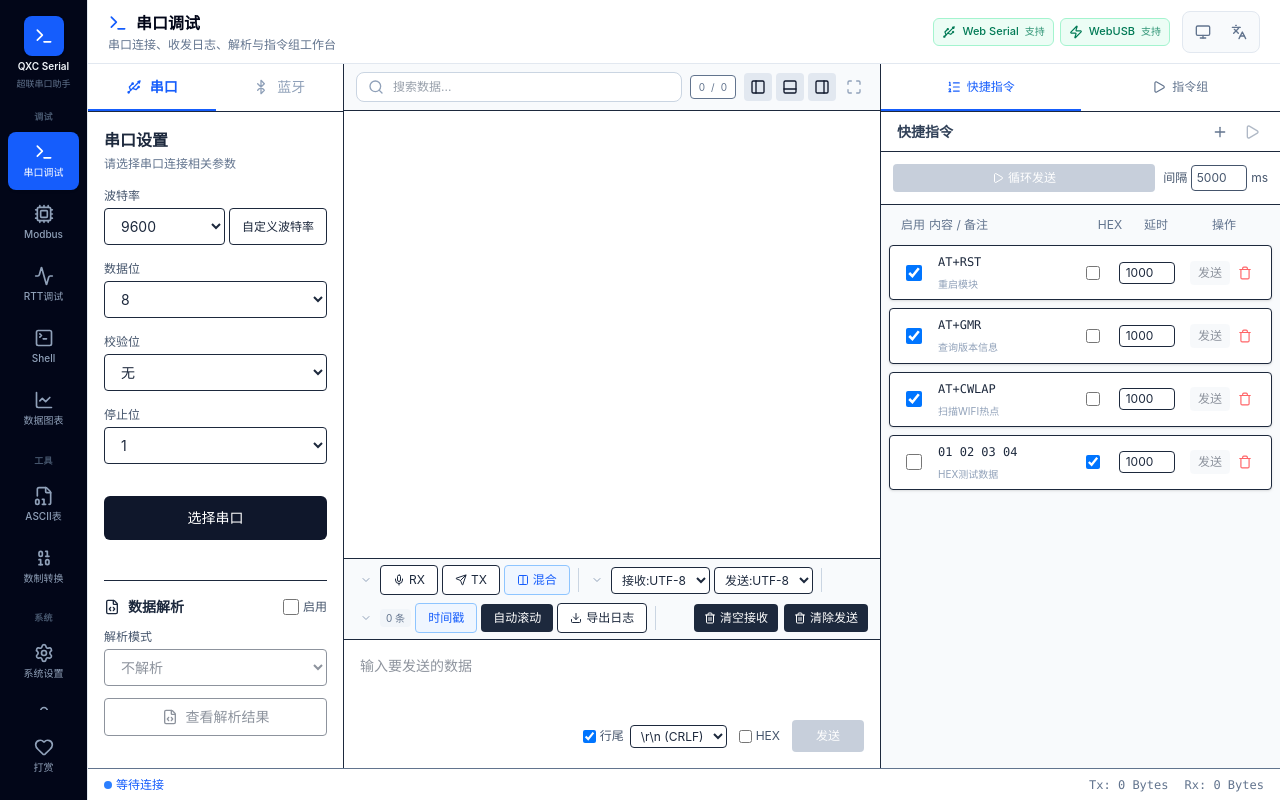
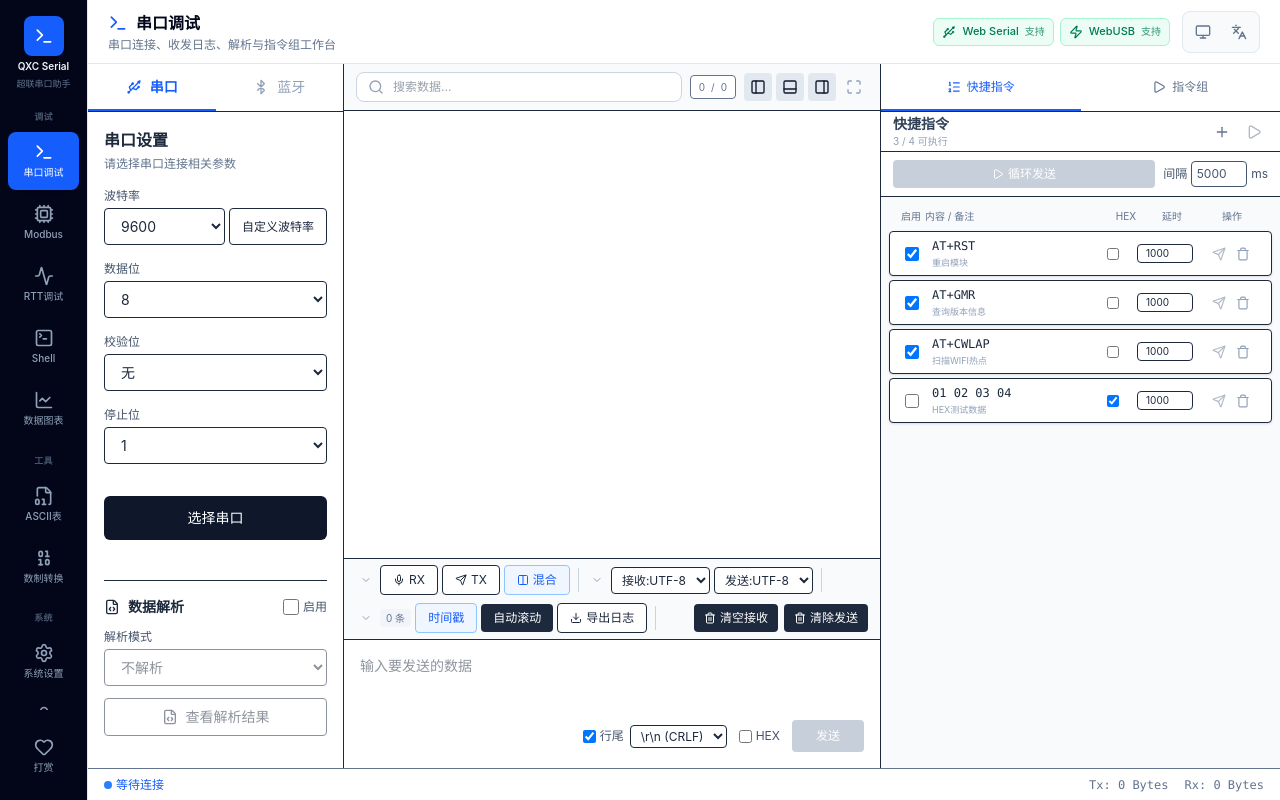
Before and after one commit to qxc4/qxc-serial-assistant, a Vue app: page / in a window 1280 px wide. Built offline with nearby package versions, Linux system fonts and the light colour scheme; the HTML template or start-up script is replaced by a standard one.

Commit message:
feat: tighten serial quick command workflow

```diff
--- a/src/views/SerialView.vue
+++ b/src/views/SerialView.vue
@@ -474,7 +474,26 @@ const quickCommands = ref<QuickCommand[]>([
 
 const loopInterval = ref(5000)
 const isLooping = ref(false)
+const isSendingQuickCommands = ref(false)
 let loopTimer: number | null = null
+
+const enabledQuickCommands = computed(() =>
+  quickCommands.value.filter(cmd => cmd.enabled && cmd.content.trim().length > 0)
+)
+
+const hasRunnableQuickCommands = computed(() => enabledQuickCommands.value.length > 0)
+
+function waitForQuickCommandDelay(ms: number, signal: AbortSignal): Promise<void> {
+  if (ms <= 0 || signal.aborted) return Promise.resolve()
+
+  return new Promise(resolve => {
+    const timeoutId = window.setTimeout(resolve, ms)
+    signal.addEventListener('abort', () => {
+      clearTimeout(timeoutId)
+      resolve()
+    }, { once: true })
+  })
+}
 
 /**
  * 波特率预设选项列表（常用标准波特率 + 高速波特率）
@@ -767,7 +786,7 @@ const sendCommand = async (cmd: QuickCommand) => {
 let sendSelectedAbortController: AbortController | null = null
 
 const sendSelected = async () => {
-  if (!isConnected.value) return
+  if (!isConnected.value || !hasRunnableQuickCommands.value) return
 
   // 取消之前的操作
   if (sendSelectedAbortController) {
@@ -776,23 +795,19 @@ const sendSelected = async () => {
 
   sendSelectedAbortController = new AbortController()
   const { signal } = sendSelectedAbortController
-
-  for (const cmd of quickCommands.value) {
-    if (signal.aborted) break
-
-    if (cmd.enabled && cmd.content) {
+  isSendingQuickCommands.value = true
+
+  try {
+    for (const cmd of enabledQuickCommands.value) {
+      if (signal.aborted) break
+
       await send(cmd.content, cmd.isHex)
-
-      if (cmd.delay > 0 && !signal.aborted) {
-        await new Promise(resolve => {
-          const timeoutId = setTimeout(resolve, cmd.delay)
-          signal.addEventListener('abort', () => clearTimeout(timeoutId), { once: true })
-        })
-      }
+      await waitForQuickCommandDelay(cmd.delay, signal)
     }
-  }
-
-  sendSelectedAbortController = null
+  } finally {
+    isSendingQuickCommands.value = false
+    sendSelectedAbortController = null
+  }
 }
 
 /**
@@ -1501,18 +1516,33 @@ onUnmounted(cleanupButtonOptimizations)
 
         <!-- ===== 快捷输入面板 (原有) ===== -->
         <div v-show="activeRightTab === 'quick'" class="flex flex-col flex-1 overflow-hidden">
-          <div class="h-10 border-b dark:border-slate-700 flex items-center justify-between px-4 bg-white dark:bg-slate-800">
-            <h2 class="font-bold text-sm text-slate-700 dark:text-slate-300">{{ t('serial.quickCommands') }}</h2>
-            <div class="flex items-center gap-2 text-slate-500">
-              <button @click="addCommand" class="p-1 hover:text-slate-900 rounded"><Plus class="w-4 h-4"/></button>
-              <button @click="sendSelected" :disabled="!isConnected" class="p-1 hover:text-green-600 disabled:opacity-50"><Play class="w-4 h-4"/></button>
-            </div>
-          </div>
-
-          <div class="p-3 flex items-center gap-2 border-b dark:border-slate-700 bg-white dark:bg-slate-800">
+          <div class="h-10 border-b dark:border-slate-700 flex items-center justify-between px-3 bg-white dark:bg-slate-800">
+            <div class="min-w-0">
+              <h2 class="font-semibold text-sm text-slate-700 dark:text-slate-300 truncate">{{ t('serial.quickCommands') }}</h2>
+              <p class="text-[10px] text-slate-400">
+                {{ enabledQuickCommands.length }} / {{ quickCommands.length }} 可执行
+              </p>
+            </div>
+            <div class="flex items-center gap-1 text-slate-500">
+              <button @click="addCommand" class="p-1.5 hover:text-slate-900 dark:hover:text-slate-100 hover:bg-slate-100 dark:hover:bg-slate-700 rounded" :title="t('serial.addCommand')">
+                <Plus class="w-4 h-4"/>
+              </button>
+              <button
+                @click="sendSelected"
+                :disabled="!isConnected || !hasRunnableQuickCommands || isSendingQuickCommands"
+                class="p-1.5 hover:text-green-600 hover:bg-green-50 dark:hover:bg-green-900/20 rounded disabled:opacity-50"
+                :title="t('serial.executeAll')"
+              >
+                <Loader2 v-if="isSendingQuickCommands" class="w-4 h-4 animate-spin"/>
+                <Play v-else class="w-4 h-4"/>
+              </button>
+            </div>
+          </div>
+
+          <div class="px-3 py-2 flex items-center gap-2 border-b dark:border-slate-700 bg-white dark:bg-slate-800">
             <button
               @click="toggleLoopSend"
-              :disabled="!isConnected"
+              :disabled="!isConnected || !hasRunnableQuickCommands"
               class="flex-1 py-1.5 rounded text-xs flex items-center justify-center gap-1 disabled:opacity-50 transition-colors"
               :class="isLooping ? 'bg-red-500 text-white hover:bg-red-600' : 'bg-slate-400 text-white hover:bg-slate-500'"
             >
@@ -1527,31 +1557,35 @@ onUnmounted(cleanupButtonOptimizations)
           </div>
 
           <div class="flex-1 overflow-y-auto p-2">
-            <div class="flex items-center px-2 py-1 text-xs text-slate-500 mb-2">
-              <div class="w-8 text-center">{{ t('serial.quickCmdEnable') }}</div>
+            <div class="flex items-center px-2 py-1 text-[10px] text-slate-500 mb-1 sticky top-0 bg-slate-50 dark:bg-slate-900 z-10">
+              <div class="w-7 text-center">{{ t('serial.quickCmdEnable') }}</div>
               <div class="flex-1">{{ t('serial.quickCmdContent') }}</div>
               <div class="w-9 text-center">HEX</div>
               <div class="w-14 text-center">{{ t('serial.quickCmdDelay') }}</div>
-              <div class="w-20 text-center">{{ t('serial.quickCmdAction') }}</div>
+              <div class="w-16 text-center">{{ t('serial.quickCmdAction') }}</div>
             </div>
             <div v-for="cmd in quickCommands" :key="cmd.id"
-              class="flex items-center gap-2 p-2 mb-2 bg-white dark:bg-slate-800 rounded border dark:border-slate-700 shadow-sm group">
-              <div class="w-8 flex justify-center">
-                <input type="checkbox" v-model="cmd.enabled" class="rounded w-4 h-4 cursor-pointer">
-              </div>
-              <div class="flex-1 flex flex-col gap-1">
-                <input type="text" v-model="cmd.content" :placeholder="t('serial.quickCmdContentPlaceholder')" class="w-full text-xs font-mono border-b dark:border-slate-700 border-transparent focus:border-blue-300 outline-none pb-0.5">
-                <input type="text" v-model="cmd.description" :placeholder="t('serial.quickCmdNotePlaceholder')" class="w-full text-[10px] text-slate-400 outline-none">
+              class="flex items-center gap-1.5 px-2 py-1.5 mb-1 bg-white dark:bg-slate-800 rounded border dark:border-slate-700 shadow-sm group text-xs">
+              <div class="w-7 flex justify-center">
+                <input type="checkbox" v-model="cmd.enabled" class="rounded w-3.5 h-3.5 cursor-pointer">
+              </div>
+              <div class="flex-1 flex flex-col gap-0.5 min-w-0">
+                <input type="text" v-model="cmd.content" :placeholder="t('serial.quickCmdContentPlaceholder')" class="w-full text-xs font-mono bg-transparent border-b border-transparent focus:border-blue-300 outline-none truncate">
+                <input type="text" v-model="cmd.description" :placeholder="t('serial.quickCmdNotePlaceholder')" class="w-full text-[9px] text-slate-400 bg-transparent outline-none truncate">
               </div>
               <div class="w-9 flex justify-center">
-                <input type="checkbox" v-model="cmd.isHex" class="rounded w-3.5 h-3.5 cursor-pointer">
+                <input type="checkbox" v-model="cmd.isHex" class="rounded w-3 h-3 cursor-pointer">
               </div>
               <div class="w-14">
-                <input type="number" v-model="cmd.delay" class="w-full text-xs text-center border dark:border-slate-700 rounded py-0.5 outline-none focus:border-blue-300">
-              </div>
-              <div class="w-20 flex justify-center gap-1">
-                <button @click="sendCommand(cmd)" :disabled="!isConnected" class="text-xs px-2 py-1 bg-slate-100 dark:bg-slate-700 hover:bg-slate-200 rounded disabled:opacity-50">{{ t('serial.quickCmdSend') }}</button>
-                <button @click="deleteCommand(cmd.id)" class="text-xs p-1 text-red-400 hover:text-red-600 rounded"><Trash class="w-3.5 h-3.5"/></button>
+                <input type="number" v-model="cmd.delay" class="w-full text-[10px] text-center border dark:border-slate-700 rounded py-0.5 outline-none focus:border-blue-300 bg-transparent">
+              </div>
+              <div class="w-16 flex justify-center gap-0.5">
+                <button @click="sendCommand(cmd)" :disabled="!isConnected || !cmd.content.trim()" class="p-1 text-slate-500 hover:text-green-600 hover:bg-green-50 dark:hover:bg-green-900/20 rounded disabled:opacity-50" :title="t('serial.quickCmdSend')">
+                  <Send class="w-3.5 h-3.5"/>
+                </button>
+                <button @click="deleteCommand(cmd.id)" class="p-1 text-slate-400 hover:text-red-600 hover:bg-red-50 dark:hover:bg-red-900/20 rounded" :title="t('serial.delete')">
+                  <Trash class="w-3.5 h-3.5"/>
+                </button>
               </div>
             </div>
           </div>
```
